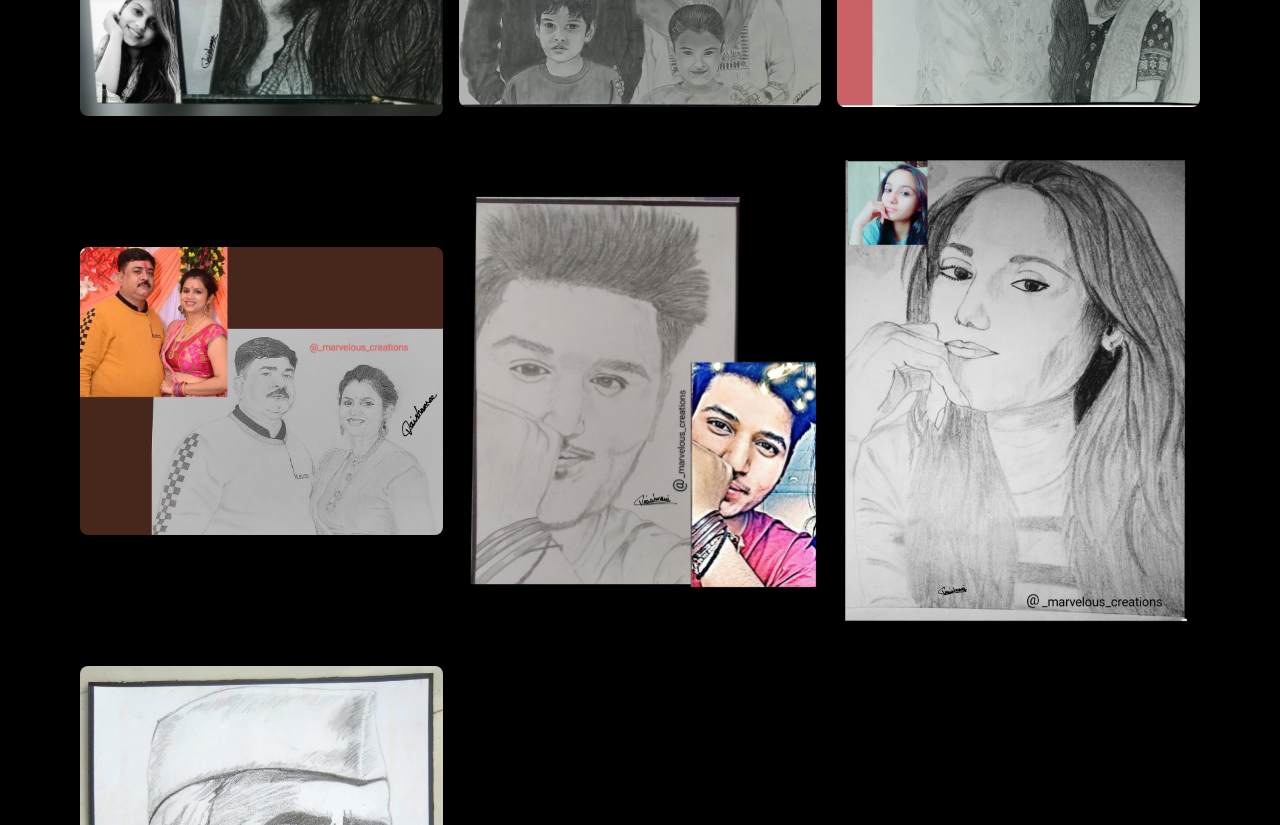
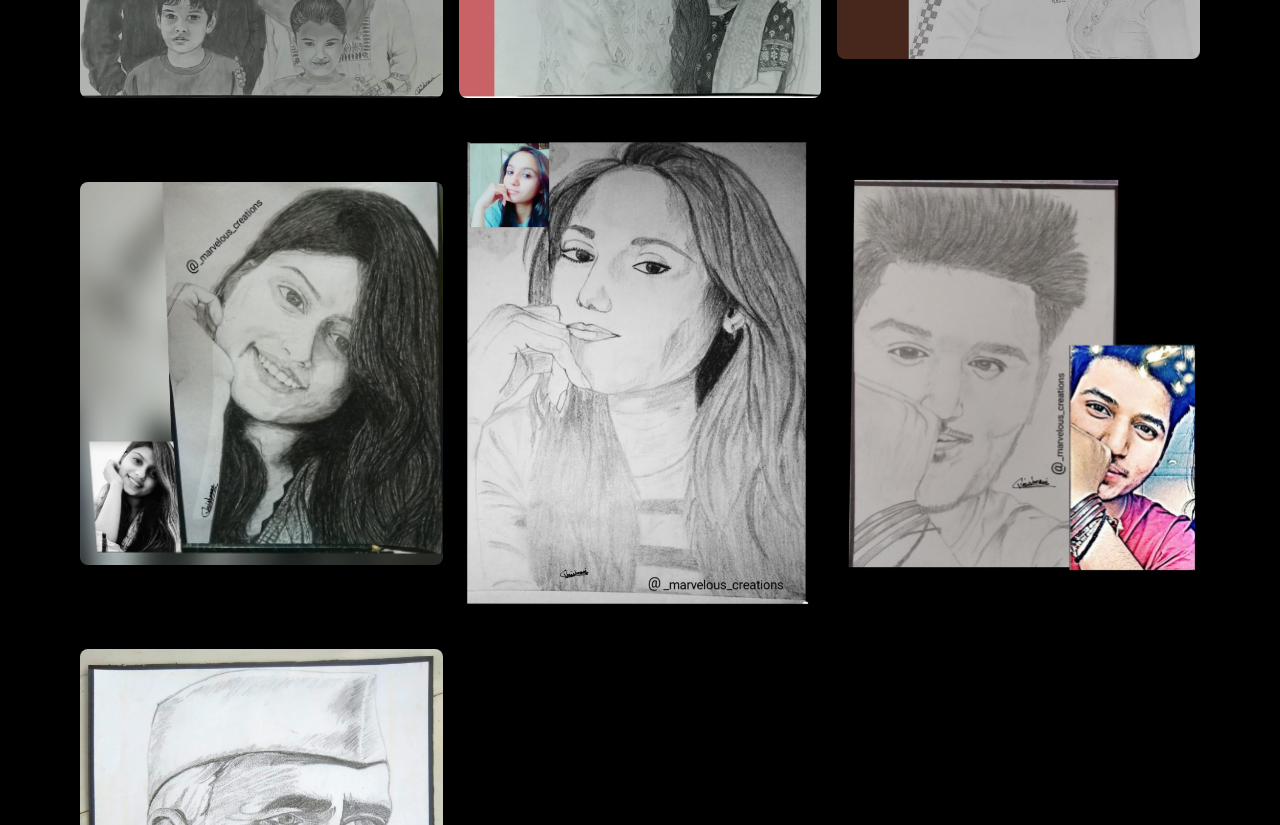
Before and after one commit to prateek-sagar/marvelousCreations, a React (Vite) app: page / in a window 1280 px wide. Shown: the part 980-1805 px from the top of the page. Built offline with nearby package versions, Linux system fonts and the light colour scheme; a web font is replaced by a local one.

Commit message:
replace the images according to client

```diff
--- a/src/pages/Work.jsx
+++ b/src/pages/Work.jsx
@@ -15,27 +15,27 @@ export default function Work() {
   const section_one = [
     {
       id: 1,
+      value: work1,
+    },
+    {
+      id: 2,
+      value: work2,
+    },
+    {
+      id: 3,
+      value: work3,
+    },
+    {
+      id: 4,
       value: work7,
     },
     {
-      id: 2,
-      value: work1,
-    },
-    {
-      id: 3,
-      value: work2,
-    },
-    {
-      id: 4,
-      value: work3,
-    },
-    {
       id: 5,
-      value: work4,
+      value: work5,
     },
     {
       id: 6,
-      value: work5,
+      value: work4,
     },
     {
       id: 7,
```
